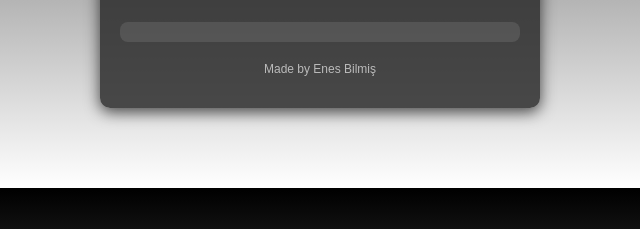
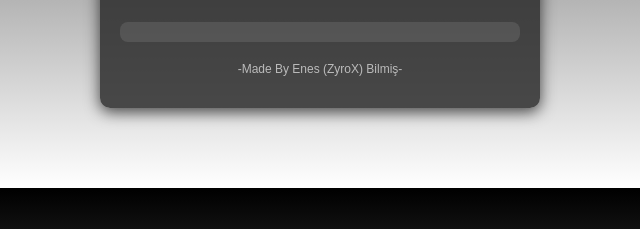
Before and after one commit to EnesBilmis/RenkHesaplamaByEnes, a plain HTML site: page index.html in a window 1280 px wide. Shown: the part 455-684 px from the top of the page, 320-960 px from the left. Drawn offline with Linux system fonts and the light colour scheme.

Commit message:
Update index.html

```diff
--- a/index.html
+++ b/index.html
@@ -97,7 +97,7 @@
 
         <div class="result" id="result"></div>
 
-        <p class="footer">Made by Enes Bilmiş</p>
+        <p class="footer">-Made By Enes (ZyroX) Bilmiş-</p>
     </div>
 
 <script>
```
